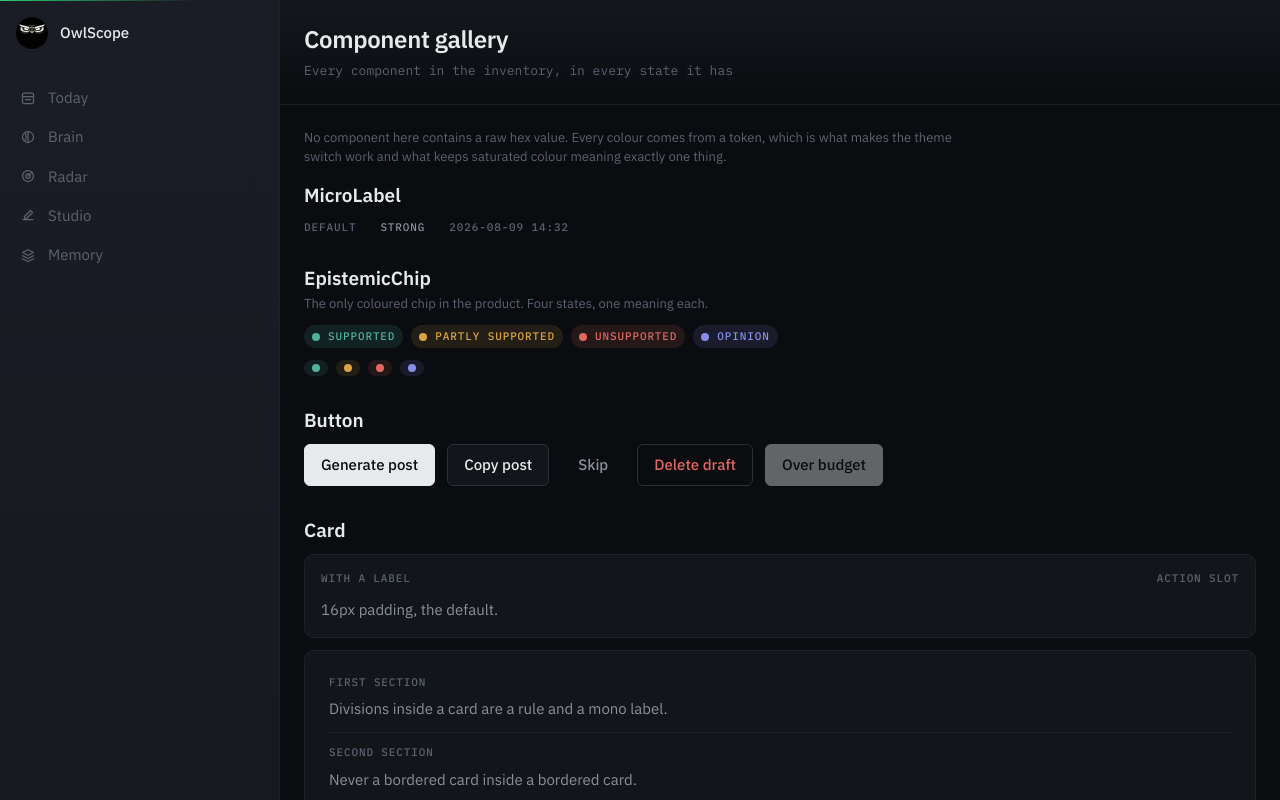
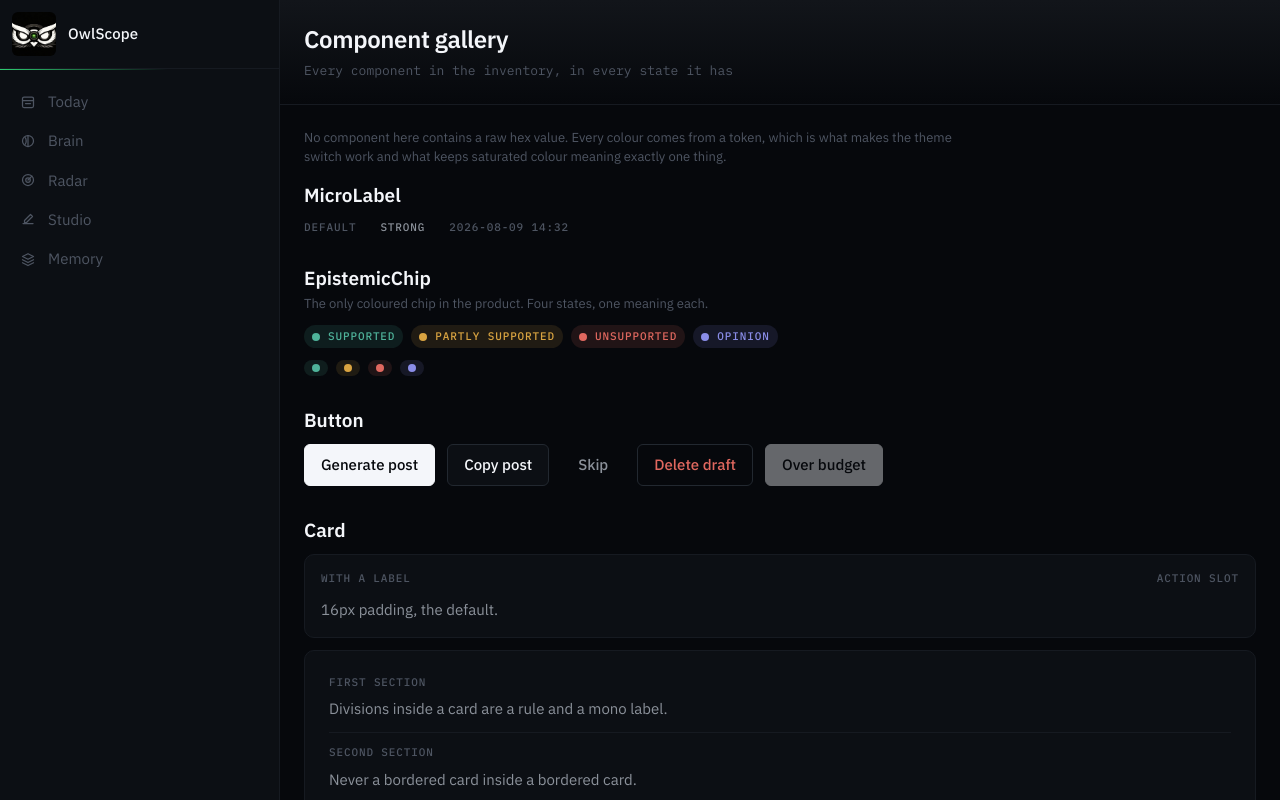
Before and after one commit to Clazd/OwlScope, a Next.js app: page /inspect/components in a window 1280 px wide. Shown: the top 800 px of the page. Built offline with nearby package versions, Linux system fonts and the light colour scheme; a web font is replaced by a local one.

Commit message:
Logo square zoom, sidebar blends with logo bg, true black/green/white theme

```diff
--- a/src/app/tokens.css
+++ b/src/app/tokens.css
@@ -68,15 +68,15 @@
 /* --------------------------------------------------------------- colour -- */
 
 :root {
-  /* OwlScope — single permanent dark palette */
-  --bg: #0A0C10;
-  --surface: #12151A;
-  --surface-sunken: #080A0D;
-  --rule: #1E2228;
-  --rule-strong: #2C3038;
-  --ink: #E8E9EB;
+  /* OwlScope — true black / green / white palette */
+  --bg: #06080C;
+  --surface: #0C0F14;
+  --surface-sunken: #030407;
+  --rule: #161A21;
+  --rule-strong: #222830;
+  --ink: #F4F6FA;
   --ink-2: #8B919A;
-  --ink-3: #5C6370;
+  --ink-3: #4E5562;
 
   /* Epistemic — the ONLY saturated colours in the product */
   --supported: #4fb39a;
--- a/src/components/common/AppShell.tsx
+++ b/src/components/common/AppShell.tsx
@@ -129,24 +129,32 @@ function Sidebar(state: ShellState) {
         "hidden shrink-0 flex-col border-r border-rule md:flex",
         "md:w-(--sidebar-collapsed) wide:w-(--sidebar-width)",
       )}
-      style={{
-        background: "linear-gradient(180deg, #1A1D25 0%, #12151A 35%)",
-      }}
+      style={{ background: "#0C0F14" }}
     >
-      {/* Accent top stripe — the scope is always on */}
-      <div className="h-px shrink-0" style={{ background: "linear-gradient(90deg, var(--accent) 0%, transparent 70%)" }} />
-
+      {/* Brand header — logo bg bleeds into sidebar so they read as one surface */}
       <Link
         href="/today"
         className={cn(
-          "flex min-w-0 items-center gap-3 border-b border-rule px-4 py-4",
-          "max-wide:justify-center max-wide:px-0",
+          "flex min-w-0 items-center gap-3 border-b border-rule px-3 py-3",
+          "max-wide:justify-center max-wide:px-0 max-wide:py-3",
           "transition-opacity duration-(--dur-state) hover:opacity-80",
         )}
+        style={{ background: "#0C0F14" }}
       >
         <OwlMark />
-        <span className="type-body-strong truncate text-ink max-wide:hidden">{state.brandName}</span>
+        <span
+          className="type-body-strong truncate max-wide:hidden"
+          style={{ color: "#F4F6FA", letterSpacing: "0.01em" }}
+        >
+          {state.brandName}
+        </span>
       </Link>
+
+      {/* Thin accent rule below the logo — scope line */}
+      <div
+        className="h-px shrink-0"
+        style={{ background: "linear-gradient(90deg, var(--accent) 0%, transparent 60%)" }}
+      />
 
       <div className="grow py-3">
         <NavRail items={NAV_ITEMS} className="wide:hidden" collapsed />
@@ -160,14 +168,13 @@ function Sidebar(state: ShellState) {
 
       <div
         className="overflow-hidden border-t border-rule px-4 py-3 max-wide:px-2"
-        style={{ background: "rgba(0,0,0,0.15)" }}
+        style={{ background: "rgba(0,0,0,0.25)" }}
       >
         <p className="flex min-w-0 items-center gap-2 mb-2 max-wide:justify-center">
-          {/* Pulsing accent dot — the scope is active */}
           <span
             aria-hidden
             className="h-1.5 w-1.5 shrink-0 rounded-pill stage-pulse"
-            style={{ background: "var(--accent)", opacity: 0.7 }}
+            style={{ background: "var(--accent)", opacity: 0.8 }}
           />
           <MicroLabel className="min-w-0 truncate max-wide:hidden">{state.model}</MicroLabel>
         </p>
@@ -212,13 +219,30 @@ function SandboxLabel() {
   );
 }
 
+/**
+ * Square logo mark, zoomed into the owl face.
+ * The dark background of the PNG matches the sidebar (#0C0F14) so the
+ * logo bleeds seamlessly into the panel — no border, no gap.
+ */
 function OwlMark() {
   return (
-    <img
-      src="/owlscope-logo.png"
-      alt=""
-      aria-hidden
-      className="h-8 w-8 shrink-0 rounded-pill"
-    />
+    <div
+      className="shrink-0 overflow-hidden"
+      style={{ width: 44, height: 44, borderRadius: 6, background: "#0C0F14" }}
+    >
+      <img
+        src="/owlscope-logo.png"
+        alt=""
+        aria-hidden
+        style={{
+          width: "100%",
+          height: "100%",
+          objectFit: "cover",
+          objectPosition: "center 18%",
+          transform: "scale(1.35)",
+          transformOrigin: "center 30%",
+        }}
+      />
+    </div>
   );
 }
```
Also changed, not shown: attached_assets/image_1786372503916.png (added).
